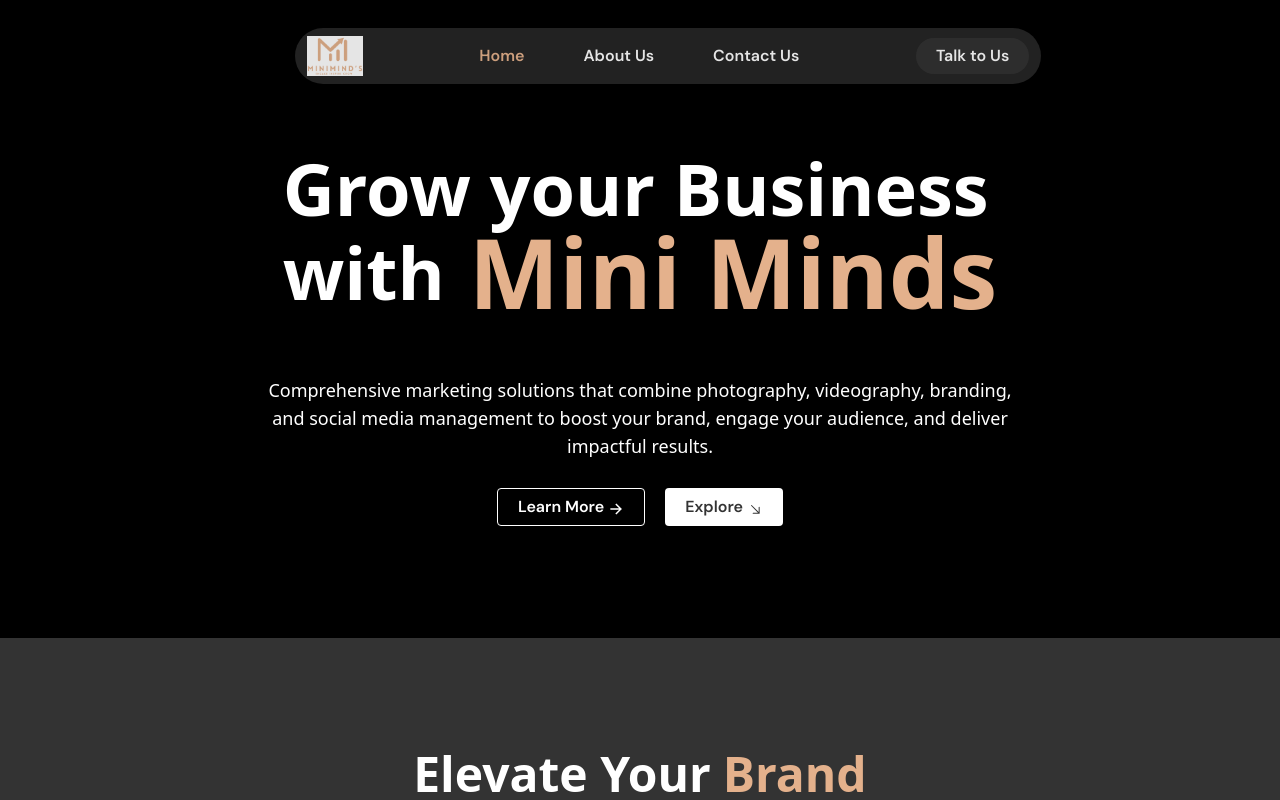
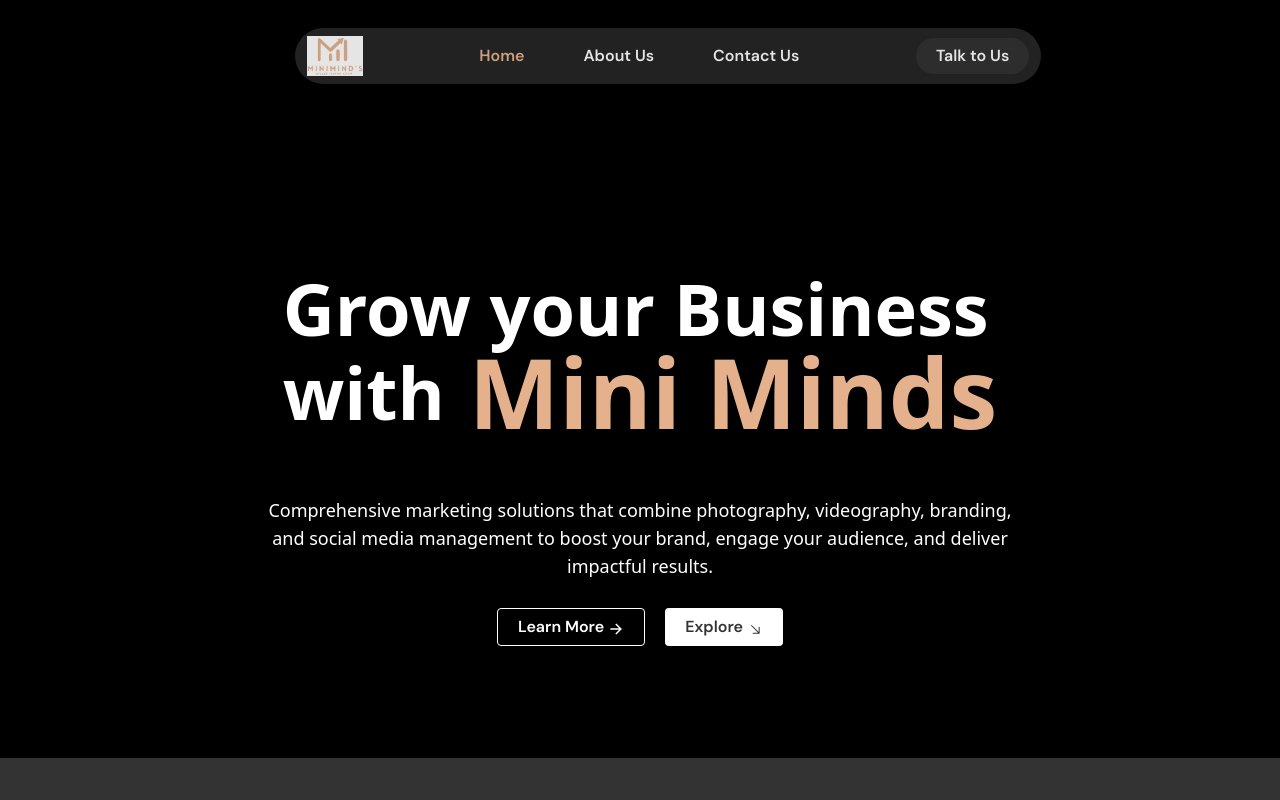
Before and after one commit to anuragvishwak/miniMinds, a React (Create React App) app: page / in a window 1280 px wide. Built offline with nearby package versions, Linux system fonts and the light colour scheme.

Commit message:
made animation

```diff
--- a/src/LandingPage.js
+++ b/src/LandingPage.js
@@ -26,7 +26,10 @@ function LandingPage() {
   const sectionRef = useRef(null);
   const controls = useAnimation();
   const elevateRef = useRef(null);
+  const headingRef = useRef(null);
+
   const isInView = useInView(elevateRef, { once: false, margin: "-100px" });
+  const headingInView = useInView(headingRef, { once: false, margin: "-100px" });
 
   useEffect(() => {
     if (isInView) {
@@ -42,7 +45,12 @@ function LandingPage() {
 
       <div className="bg-black">
         <div className="py-16 sm:py-28 bg-black">
-          <div className="flex mt-10 justify-center items-center">
+          <motion.div
+           ref={headingRef}
+            initial={{ opacity: 0, y: 60 }}
+            animate={isInView ? { opacity: 1, y: 0 } : {}}
+            transition={{ duration: 1.2 }}
+          className="flex mt-40 justify-center items-center">
             <div>
               <p className="font-bold text-white text-2xl sm:text-7xl">
                 Grow your Business
@@ -56,17 +64,27 @@ function LandingPage() {
                 </p>
               </div>
             </div>
-          </div>
+          </motion.div>
 
-          <div className="flex justify-center items-center">
+          <motion.div
+           ref={elevateRef}
+            initial={{ opacity: 0, y: 60 }}
+            animate={isInView ? { opacity: 1, y: 0 } : {}}
+            transition={{ duration: 1.2 }}
+          className="flex justify-center items-center">
             <p className="text-white mb-3 text-sm sm:mb-7 mt-5 sm:mt-14 text-center sm:text-lg sm:w-7/12">
               Comprehensive marketing solutions that combine photography,
               videography, branding, and social media management to boost your
               brand, engage your audience, and deliver impactful results.
             </p>
-          </div>
+          </motion.div>
 
-          <div className="flex justify-center space-x-5">
+          <motion.div
+           ref={elevateRef}
+            initial={{ opacity: 0, y: 60 }}
+            animate={isInView ? { opacity: 1, y: 0 } : {}}
+            transition={{ duration: 1.2 }}
+          className="flex justify-center space-x-5">
             <button className="hover:bg-white text-white border border-white hover:text-[#333333] font-semibold font-dmSans px-5 py-1.5 rounded">
               <div
                 onClick={() => navigation("/AboutUs")}
@@ -87,15 +105,15 @@ function LandingPage() {
                 <GoArrowDownRight className="ml-1 mt-1" />
               </div>
             </button>
-          </div>
+          </motion.div>
         </div>
 
         <div ref={sectionRef} className="p-5 sm:p-10 bg-[#333333] sm:py-28">
           <motion.div
             ref={elevateRef}
-            initial={{ opacity: 0, y: 50 }}
+            initial={{ opacity: 0, y: 60 }}
             animate={isInView ? { opacity: 1, y: 0 } : {}}
-            transition={{ duration: 0.6 }}
+            transition={{ duration: 1.2 }}
             className="text-center"
           >
             <div className="flex justify-center items-center">
```
